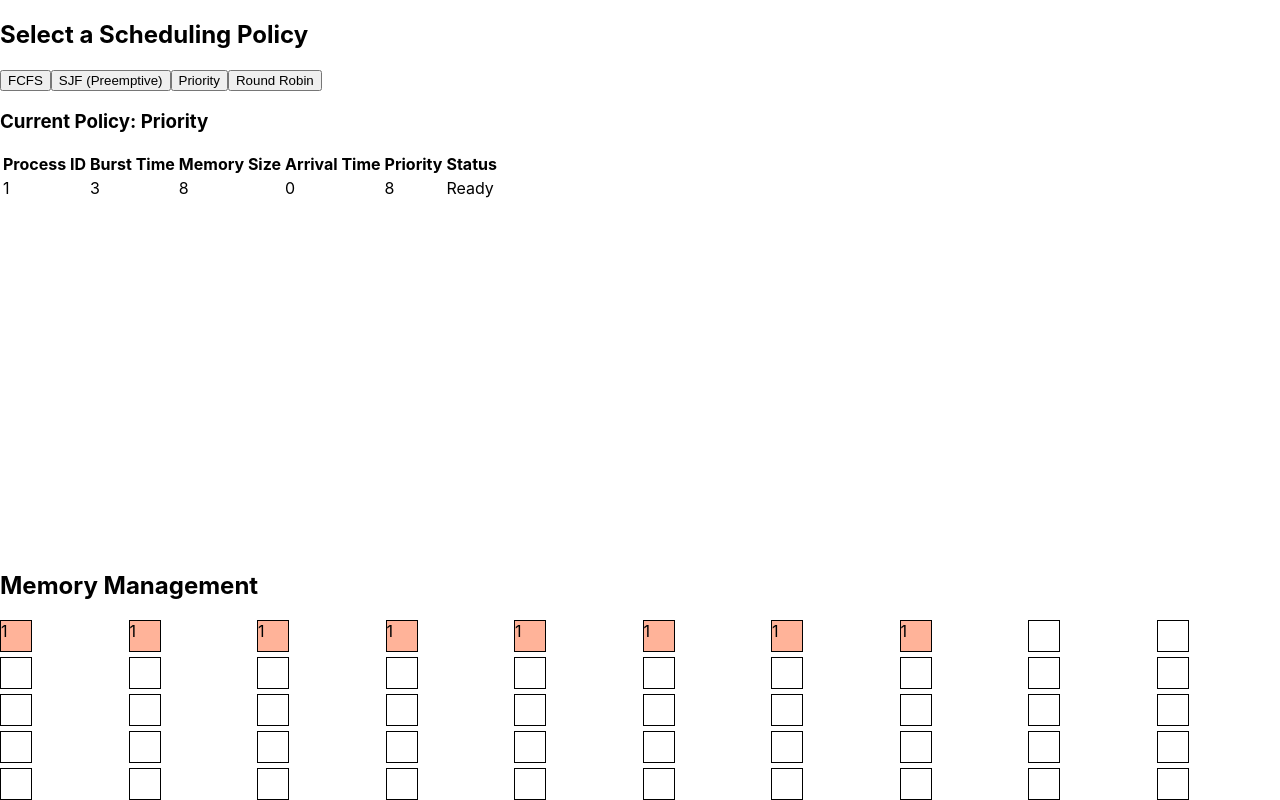
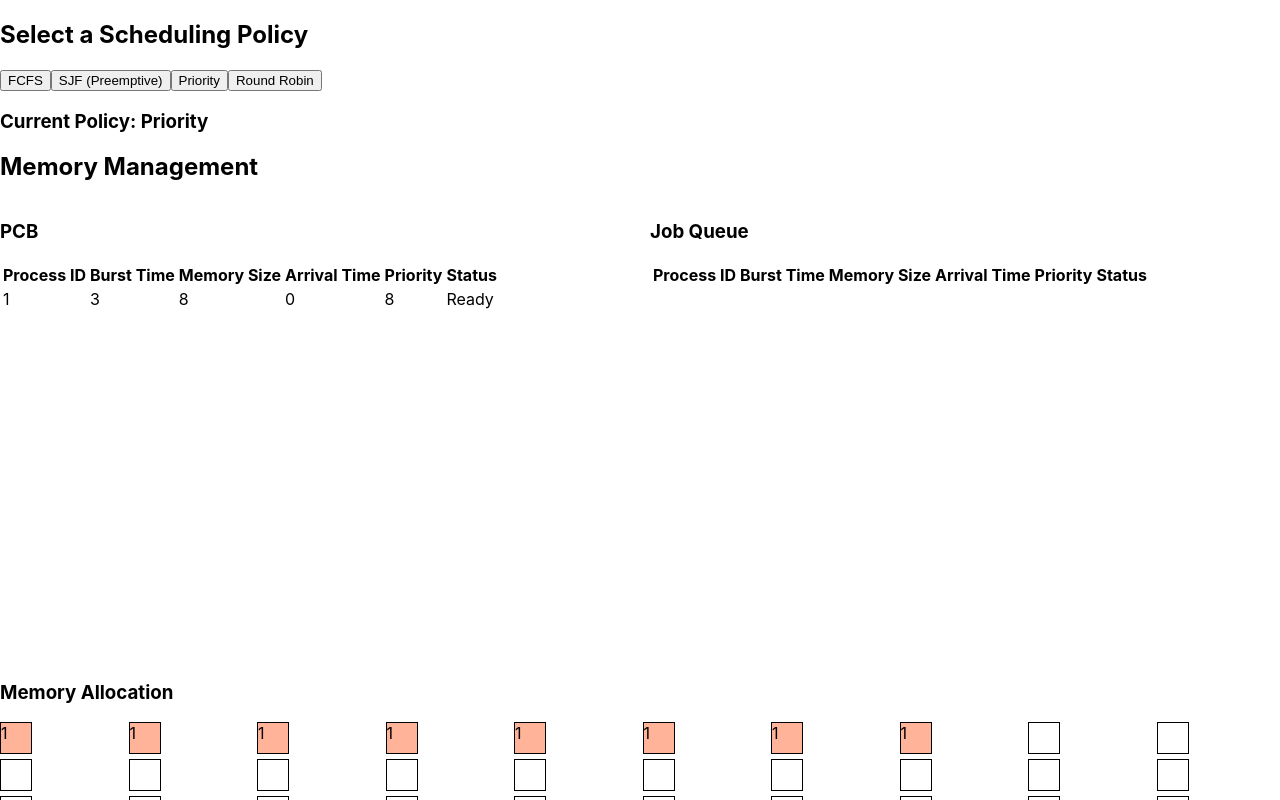
Before and after one commit to calooooy/os-simulator, a React (Create React App) app: page / in a window 1280 px wide. Both pictures are taken after a click on the button "Priority". Shown: the top 800 px of the page. Built offline with nearby package versions, Linux system fonts and the light colour scheme.

Commit message:
kent job queue

```diff
--- a/src/App.js
+++ b/src/App.js
@@ -1,6 +1,5 @@
 import React, { useState, useEffect, useRef } from 'react';
 import Menu from './components/Menu';
-import PCB from './components/PCB';
 import MemoryManagement from './components/MemoryManagement';
 
 const colors = [
@@ -24,16 +23,16 @@ const generateProcess = (id, arrivalTime) => {
     arrivalTime,
     priority: Math.floor(Math.random() * 10) + 1,
     status: 'New',
-    color: colors[id % colors.length]
+    color: colors[id % colors.length],
+    quantumLeft: 0 // Initialize quantumLeft for Round Robin
   };
 };
-
-
 
 const App = () => {
   const [policy, setPolicy] = useState('');
   const [processes, setProcesses] = useState([]);
   const [memory, setMemory] = useState(new Array(100).fill(null)); // assuming 100 units of memory
+  const [jobQueue, setJobQueue] = useState([]); // Job queue for waiting processes
   const processIdRef = useRef(1);
   const arrivalTimeRef = useRef(0);
 
@@ -61,6 +60,7 @@ const App = () => {
     setPolicy(selectedPolicy);
     setProcesses([]);
     setMemory(new Array(100).fill(null));  // Reset memory
+    setJobQueue([]); // Reset job queue
     processIdRef.current = 1;  // Reset process ID counter when a new policy is selected
     arrivalTimeRef.current = 0; // Reset arrival time counter when a new policy is selected
   };
@@ -146,11 +146,48 @@ const App = () => {
         }
       }
 
+      // Check if there are processes in the job queue that can be allocated memory
+      const updatedJobQueue = [];
+      for (const process of jobQueue) {
+        const freeSpaces = []; // Array to store available spaces
+        let currentBlockSize = 0; // Variable to track the size of the current free space
+        let bestFitIndex = -1; // Index of the best fit block
+        let bestFitSize = Infinity; // Size of the best fit block
+
+        // Iterate through memory to find available spaces
+        for (let i = 0; i < memory.length; i++) {
+          if (memory[i] === null) {
+            currentBlockSize++; // Increase the size of the current free space
+            if (currentBlockSize >= process.memorySize) { // If current free space is large enough
+              if (currentBlockSize < bestFitSize) { // Check if it's the best fit so far
+                bestFitIndex = i - currentBlockSize + 1; // Update best fit index
+                bestFitSize = currentBlockSize; // Update best fit size
+              }
+            }
+          } else {
+            currentBlockSize = 0; // Reset the current free space size
+          }
+        }
+
+        // If a best fit block is found
+        if (bestFitIndex !== -1) {
+          const newMemory = [...memory];
+          for (let i = bestFitIndex; i < bestFitIndex + process.memorySize; i++) {
+            newMemory[i] = process.id; // Allocate memory for the process
+          }
+          setMemory(newMemory);
+          process.status = 'Ready'; // Update the process status to 'Ready'
+          updatedProcesses.push(process);
+        } else {
+          // If no suitable block is found, keep the process in the job queue
+          updatedJobQueue.push(process);
+        }
+      }
+      setJobQueue(updatedJobQueue);
+
       return updatedProcesses;
     });
   };
-
-
 
   const deallocateMemory = (process) => {
     setMemory((prevMemory) =>
@@ -162,8 +199,13 @@ const App = () => {
     <div>
       <Menu onSelectPolicy={handleSelectPolicy} />
       {policy && <h3>Current Policy: {policy}</h3>}
-      <PCB processes={processes} />
-      <MemoryManagement processes={processes} memory={memory} setMemory={setMemory} />
+      <MemoryManagement
+        processes={processes}
+        memory={memory}
+        setMemory={setMemory}
+        jobQueue={jobQueue}
+        setJobQueue={setJobQueue} // Pass the setJobQueue function
+      />
     </div>
   );
 };
--- a/src/components/MemoryManagement.jsx
+++ b/src/components/MemoryManagement.jsx
@@ -1,18 +1,24 @@
-import React, { useEffect } from 'react';
+import React, { useState, useEffect } from 'react';
 
-const MemoryManagement = ({ processes, memory, setMemory }) => {
+const MemoryManagement = ({ processes, memory, setMemory, jobQueue, setJobQueue }) => {
+  const [jobQueueTableData, setJobQueueTableData] = useState([]);
+  const maxJobsBeforeScroll = 15; // Maximum number of jobs before adding a scrollbar
 
   useEffect(() => {
+    const updatedJobQueueTableData = [...jobQueueTableData];
+
     processes.forEach((process) => {
       if (process.status === 'New') {
-        allocateMemory(process);
+        allocateMemory(process, updatedJobQueueTableData);
       } else if (process.status === 'Terminated') {
         deallocateMemory(process);
       }
     });
+
+    setJobQueueTableData(updatedJobQueueTableData);
   }, [processes]);
 
-  const allocateMemory = (process) => {
+  const allocateMemory = (process, updatedJobQueueTableData) => {
     const freeSpaces = []; // Array to store available spaces
     let currentBlockSize = 0; // Variable to track the size of the current free space
     let bestFitIndex = -1; // Index of the best fit block
@@ -42,7 +48,9 @@ const MemoryManagement = ({ processes, memory, setMemory }) => {
       setMemory(newMemory);
       process.status = 'Ready';
     } else {
-      process.status = 'Waiting'; // If no suitable block is found, set process status to 'Waiting'
+      // Change the process status to 'Waiting' before adding to the job queue
+      process.status = 'Waiting';
+      updatedJobQueueTableData.push(process);
     }
   };
 
@@ -58,6 +66,68 @@ const MemoryManagement = ({ processes, memory, setMemory }) => {
   return (
     <div>
       <h2>Memory Management</h2>
+      <div style={{ display: 'flex', justifyContent: 'space-between' }}>
+        <div style={{ flex: 1, marginRight: '20px' }}>
+          <h3>PCB</h3>
+          <div style={{ overflowY: 'scroll', height: '400px' }}>
+            <table>
+              <thead>
+                <tr>
+                  <th>Process ID</th>
+                  <th>Burst Time</th>
+                  <th>Memory Size</th>
+                  <th>Arrival Time</th>
+                  {processes.some(p => p.priority !== undefined) && <th>Priority</th>}
+                  <th>Status</th>
+                </tr>
+              </thead>
+              <tbody>
+                {processes.map((process, index) => (
+                  <tr key={index}>
+                    <td>{process.id}</td>
+                    <td>{process.burstTime}</td>
+                    <td>{process.memorySize}</td>
+                    <td>{process.arrivalTime}</td>
+                    {process.priority !== undefined && <td>{process.priority}</td>}
+                    <td>{process.status}</td>
+                  </tr>
+                ))}
+              </tbody>
+            </table>
+          </div>
+        </div>
+        <div style={{ flex: 1 }}>
+          <h3>Job Queue</h3>
+          <div style={{ maxHeight: jobQueueTableData.length > maxJobsBeforeScroll ? '300px' : 'auto', overflowY: 'auto' }}>
+            <table>
+              <thead>
+                <tr>
+                  <th>Process ID</th>
+                  <th>Burst Time</th>
+                  <th>Memory Size</th>
+                  <th>Arrival Time</th>
+                  <th>Priority</th>
+                  <th>Status</th>
+                </tr>
+              </thead>
+              <tbody>
+                {jobQueueTableData.map((process) => (
+                  <tr key={process.id}>
+                    <td>{process.id}</td>
+                    <td>{process.burstTime}</td>
+                    <td>{process.memorySize}</td>
+                    <td>{process.arrivalTime}</td>
+                    <td>{process.priority}</td>
+                    <td>{process.status}</td>
+                  </tr>
+                ))}
+              </tbody>
+            </table>
+          </div>
+        </div>
+      </div>
+      <div>
+        <h3>Memory Allocation</h3>
         <div style={{ display: 'grid', gridTemplateColumns: 'repeat(10, 1fr)', gap: '5px' }}>
           {memory.map((unit, index) => (
             <div
@@ -74,6 +144,7 @@ const MemoryManagement = ({ processes, memory, setMemory }) => {
           ))}
         </div>
       </div>
+    </div>
   );
 };
 
--- a/src/components/PCB.jsx
+++ /dev/null
@@ -1,35 +0,0 @@
-// src/components/PCB.js
-import React from 'react';
-
-const PCB = ({ processes }) => {
-  return (
-    <div style={{ overflowY: 'scroll', height: '400px' }}>
-      <table>
-        <thead>
-          <tr>
-            <th>Process ID</th>
-            <th>Burst Time</th>
-            <th>Memory Size</th>
-            <th>Arrival Time</th>
-            {processes.some(p => p.priority !== undefined) && <th>Priority</th>}
-            <th>Status</th>
-          </tr>
-        </thead>
-        <tbody>
-          {processes.map((process, index) => (
-            <tr key={index}>
-              <td>{process.id}</td>
-              <td>{process.burstTime}</td>
-              <td>{process.memorySize}</td>
-              <td>{process.arrivalTime}</td>
-              {process.priority !== undefined && <td>{process.priority}</td>}
-              <td>{process.status}</td>
-            </tr>
-          ))}
-        </tbody>
-      </table>
-    </div>
-  );
-};
-
-export default PCB;
```
Lines whose indentation alone changed are shown as unchanged.
